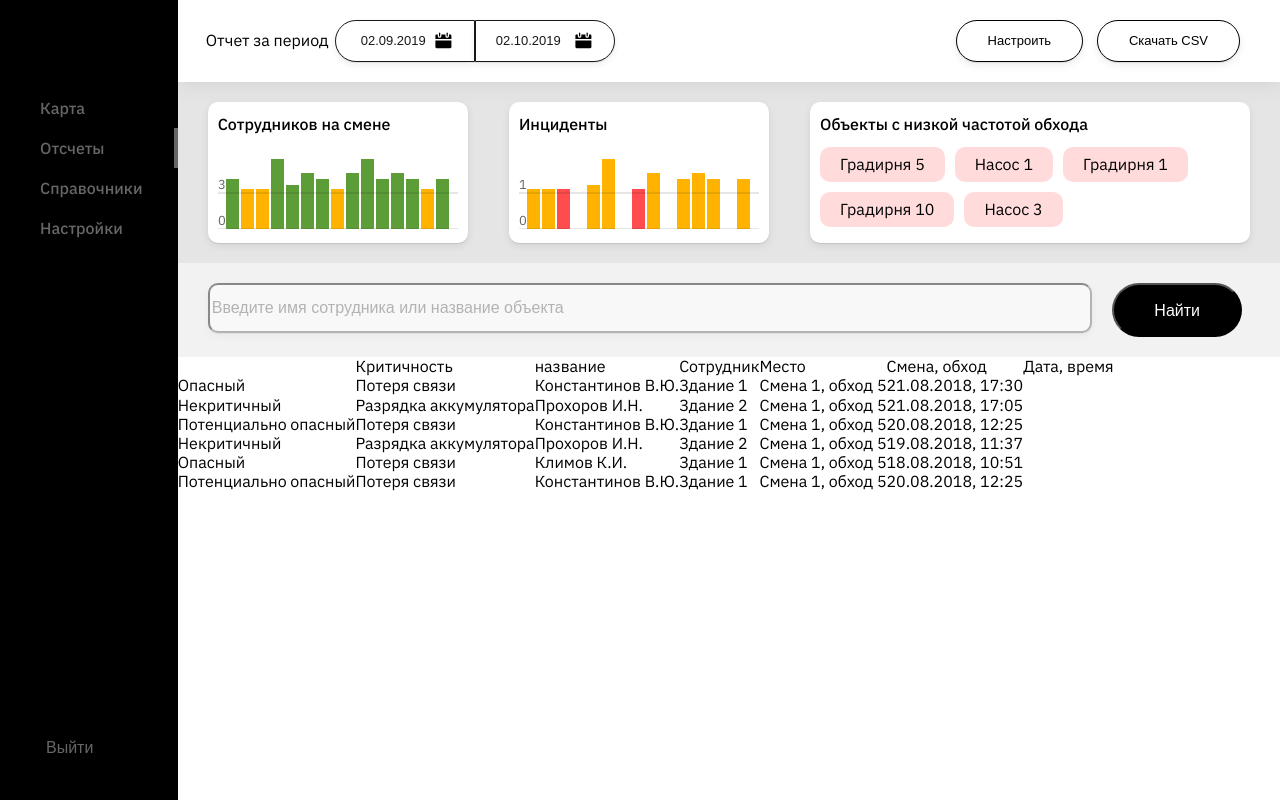
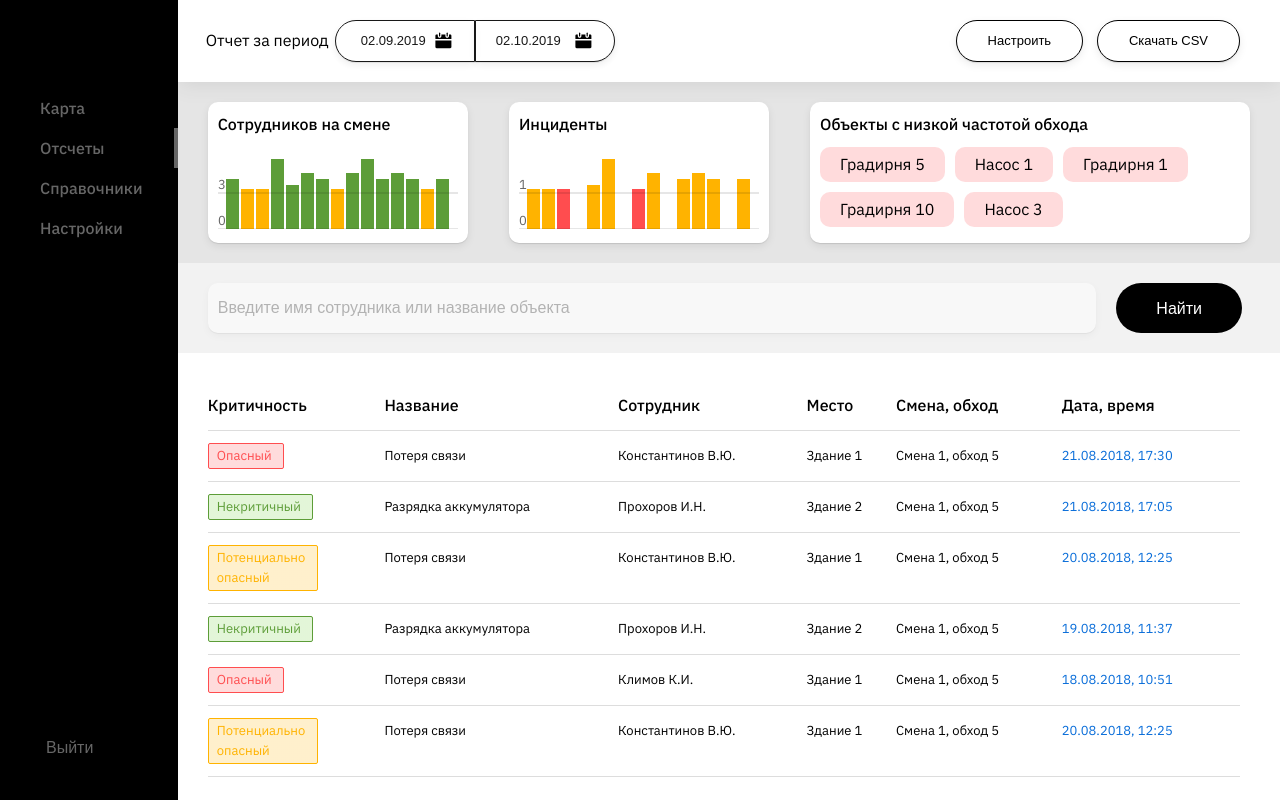
Before and after one commit to masiacra/HSE-task, a plain HTML site: page landing-page/index.html in a window 1280 px wide. Drawn offline with Linux system fonts and the light colour scheme.

Commit message:
(feat)Add styles for search results table

```diff
--- a/landing-page/index.html
+++ b/landing-page/index.html
@@ -155,30 +155,34 @@
                         Найти
                     </button>
                 </form>
-                <table>
+                <!-- for real case should add scroller to table -->
+                <div class="results-table__container">
+                    <table class="results-table">
+                        <tr>
                             <th>
-                        <td>
                                 Критичность
-                        </td>
-                        <td>
-                            название
-                        </td>
-                        <td>
+                            </th>
+                            <th>
+                                Название
+                            </th>
+                            <th>
                                 Сотрудник
-                        </td>
-                        <td>
+                            </th>
+                            <th>
                                 Место
-                        </td>
-                        <td>
+                            </th>
+                            <th>
                                 Смена, обход
-                        </td>
-                        <td>
+                            </th>
+                            <th>
                                 Дата, время
-                        </td>
                             </th>
+                        </tr>
                         <tr>
                             <td>
+                                <div class="results-table__criticality results-table__criticality-bad">
                                     Опасный
+                                </div>
                             </td>
                             <td>
                                 Потеря связи
@@ -192,13 +196,15 @@
                             <td>
                                 Смена 1, обход 5
                             </td>
-                        <td>
+                            <td class="results-table__date">
                                 21.08.2018, 17:30
                             </td>
                         </tr>
                         <tr>
                             <td>
+                                <div class="results-table__criticality results-table__criticality-non-critical">
                                     Некритичный
+                                </div>
                             </td>
                             <td>
                                 Разрядка аккумулятора
@@ -212,13 +218,15 @@
                             <td>
                                 Смена 1, обход 5
                             </td>
-                        <td>
+                            <td class="results-table__date">
                                 21.08.2018, 17:05
                             </td>
                         </tr>
                         <tr>
                             <td>
+                                <div class="results-table__criticality results-table__criticality-medium">
                                     Потенциально опасный
+                                </div>
                             </td>
                             <td>
                                 Потеря связи
@@ -232,13 +240,15 @@
                             <td>
                                 Смена 1, обход 5
                             </td>
-                        <td>
+                            <td class="results-table__date">
                                 20.08.2018, 12:25
                             </td>
                         </tr>
                         <tr>
                             <td>
+                                <div class="results-table__criticality results-table__criticality-non-critical">
                                     Некритичный
+                                </div>
                             </td>
                             <td>
                                 Разрядка аккумулятора
@@ -252,13 +262,15 @@
                             <td>
                                 Смена 1, обход 5
                             </td>
-                        <td>
+                            <td class="results-table__date">
                                 19.08.2018, 11:37
                             </td>
                         </tr>
                         <tr>
                             <td>
+                                <div class="results-table__criticality results-table__criticality-bad">
                                     Опасный
+                                </div>
                             </td>
                             <td>
                                 Потеря связи
@@ -272,13 +284,15 @@
                             <td>
                                 Смена 1, обход 5
                             </td>
-                        <td>
+                            <td class="results-table__date">
                                 18.08.2018, 10:51
                             </td>
                         </tr>
                         <tr>
                             <td>
+                                <div class="results-table__criticality results-table__criticality-medium">
                                     Потенциально опасный
+                                </div>
                             </td>
                             <td>
                                 Потеря связи
@@ -292,11 +306,12 @@
                             <td>
                                 Смена 1, обход 5
                             </td>
-                        <td>
+                            <td class="results-table__date">
                                 20.08.2018, 12:25
                             </td>
                         </tr>
                     </table>
+                </div>
             </main>
         </div>
         <nav class="nav-bar">
--- a/landing-page/style/index.css
+++ b/landing-page/style/index.css
@@ -5,6 +5,7 @@ body {
     justify-content: flex-end;
     height: 100vh;
     width: 100%;
+    overflow: hidden;
 }
 
 .container {
@@ -78,6 +79,7 @@ body {
     background: #FFFFFF;
     border: 1px solid #000000;
     margin-left: 10px;
+    cursor: pointer;
 }
 
 .header__interval {
@@ -123,6 +125,7 @@ body {
     position: absolute;
     top: 25%;
     right: 22px;
+    cursor: pointer;
 }
 
 /* styles for graphics */
@@ -210,6 +213,8 @@ body {
     font-weight: 400;
     color: #000000;
     opacity: 0.5;
+    border: none;
+    padding-left: 10px;
 }
 
 .search-form__search-button {
@@ -219,4 +224,69 @@ body {
     line-height: 25px;
     color: #FFFFFF;
     padding: 12.5px 40px;
+    border: none;
+    cursor: pointer;
 }
+
+/* Styles for table */
+.results-table__container {
+    margin-left: 30px;
+    margin-right: 40px;
+    padding-top: 40px;
+}
+.results-table {
+    width: 100%;
+    font-size: 16px;
+    line-height: 25px;
+}
+
+.results-table th {
+    text-align: left;
+    padding-bottom: 12px;
+    border-bottom: 1px solid #DDDDDD;
+    font-weight: 500;
+    font-style: normal;
+}
+
+.results-table td {
+    border-bottom: 1px solid #DDDDDD;
+}
+
+.results-table tr td {
+    font-size: 13px;
+    line-height: 20px;
+    padding-top: 12px;
+    padding-bottom: 12px;
+}
+
+.results-table__date {
+    color: #096DD9;
+}
+
+.results-table__criticality {
+    padding: 2px 13px 2px 8px;
+}
+
+.results-table__criticality-bad {
+    background: linear-gradient(0deg, rgba(255, 77, 79, 0.2), rgba(255, 77, 79, 0.2)), #FFFFFF;
+    border: 1px solid #FF4D4F;
+    border-radius: 2px;
+    color: #FF4D4F;
+    width: 76px;
+}
+
+.results-table__criticality-medium {
+    background: linear-gradient(0deg, rgba(255, 179, 0, 0.2), rgba(255, 179, 0, 0.2)), #FFFFFF;
+    border: 1px solid #FFB300;
+    border-radius: 2px;
+    color: #FFB300;
+    width: 110px;
+}
+
+.results-table__criticality-non-critical {
+    background: linear-gradient(0deg, rgba(115, 209, 61, 0.2), rgba(115, 209, 61, 0.2)), #FFFFFF;
+    border: 1px solid #5D9D38;
+    border-radius: 2px;
+    width: 105px;
+    color: #5D9D38;
+}
```
Lines whose indentation alone changed are shown as unchanged.
